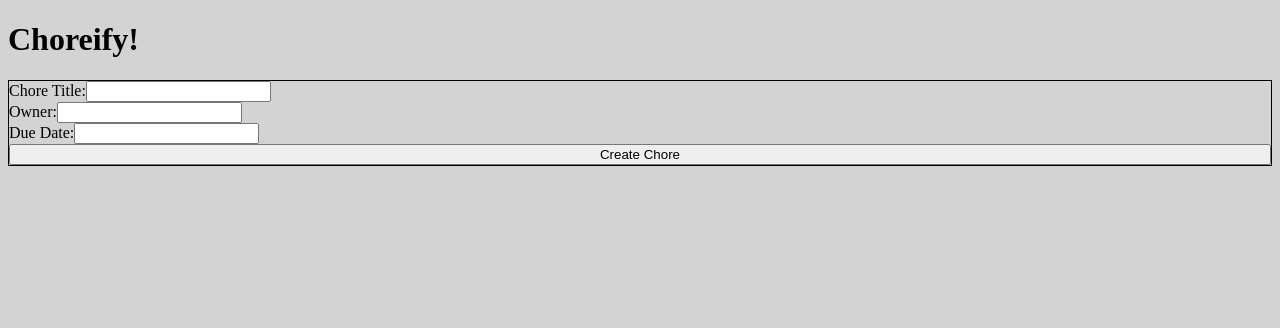
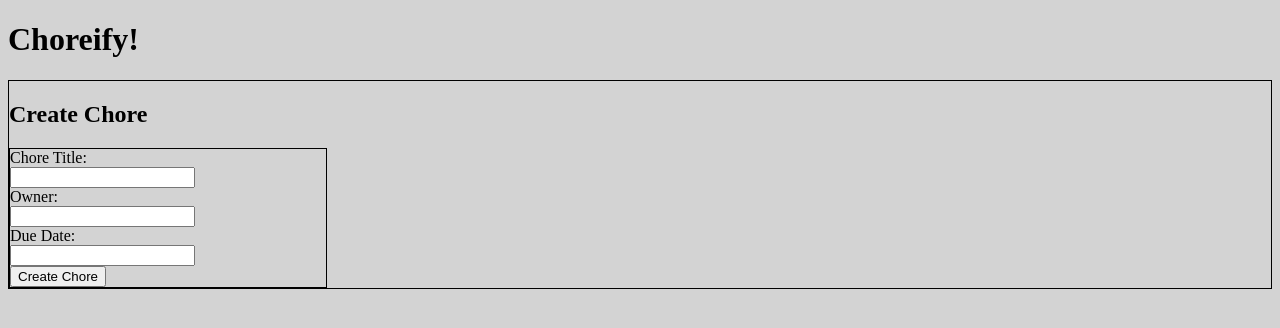
Before and after one commit to Red-Lipped-Batfish-NYOI9/Choreify, a React app: page / in a window 1280 px wide. Shown: the top 328 px of the page. Built offline with nearby package versions, Linux system fonts and the light colour scheme.

Commit message:
added styling

```diff
--- a/client/components/CreateChore.jsx
+++ b/client/components/CreateChore.jsx
@@ -1,19 +1,20 @@
 import React from 'react';
 import { useState } from 'react';
-import '../styles.css'
+import '../styles.css';
 
 export default function CreateChore() {
   const [initialChore, setChore] = useState('');
   const [owner, setOwner] = useState('');
   const [date, setDate] = useState('');
 
-  const someHelperFunction = () => {
+  const someHelperFunction = (e) => {
     e.preventDefault();
     console.log('tests');
-  }
+  };
 
   return (
     <div id="createChoreContainer">
+      <h2>Create Chore</h2>
       <form onSubmit={someHelperFunction}>
         <label> Chore Title:
           <input
--- a/client/index.js
+++ b/client/index.js
@@ -7,7 +7,7 @@ import { fetchChores } from "./redux/slices/choresSlice.js";
 
 // this will first go to the dom, and get the div with the id of "root",
 // and then render the app into that
-const domNode = document.getElementById("root");
+const domNode = document.getElementById('root');
 const root = createRoot(domNode);
 root.render(
   <Provider store={store}>
--- a/client/styles.css
+++ b/client/styles.css
@@ -7,6 +7,17 @@ body {
 }
 
 form {
+    border: 1px solid black;
     display: flex;
     flex-direction: column;
+    justify-content: center;
+    width: 25%;
 }
+
+button {
+    width: fit-content;
+}
+
+input {
+    display: flex;
+}
```
